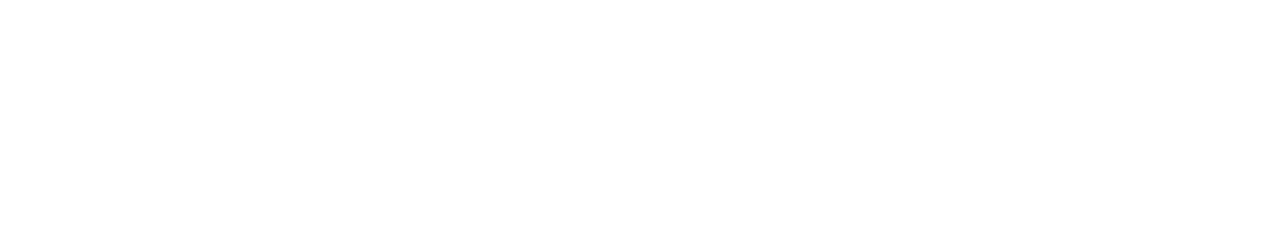
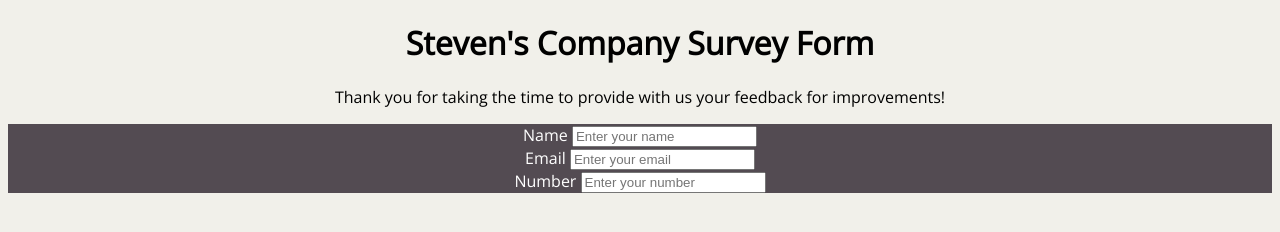
Before and after one commit to steventn/PersonalProducts, a plain HTML site: page SurveyForm.html in a window 1280 px wide. Drawn offline with nearby package versions, Linux system fonts and the light colour scheme.

Commit message:
progress 1, added form elements

```diff
--- a/SurveyForm.html
+++ b/SurveyForm.html
@@ -4,13 +4,47 @@
     @import url('https://fonts.googleapis.com/css?family=Open+Sans&display=swap');
 
 body {
-    background-color: white;
     font-family: 'Open Sans', sans-serif;
+    background-color: #F1F0EA;
+}
+
+.container {
+    text-align: center;
+}
+
+#survey-form {
+    background-color: #534B52;
+    color: white;
 }
 
 </style>
 </head>
 
-<body id="main">
+<body>
+    <div class="container">
+        <div class=header>
+            <h1 id="title">Steven's Company Survey Form</h1>
+            <p id="description">Thank you for taking the time to provide with us your feedback for improvements!</p>
+        </div>
 
+        <div class="container-1">
+            <form id="survey-form">
+                <div class="form-group">
+                    <label id="name-label" for="name"> Name </label>
+                    <input id="name" type="text" name="name" class="form-control" placeholder="Enter your name" required/>
+                </div>
+                <div class="form-group">
+                    <label id="name-label" for="name"> Email </label>
+                    <input id="email" type="text" name="email" class="form-control" placeholder="Enter your email" required/>
+                </div>
+                <div class="form-group">
+                    <label id="name-label" for="name"> Number </label>
+                    <input id="number" type="text" name="number" class="form-control" placeholder="Enter your number" required/>
+                </div>
+                <div id="dropdown" class="form-group">
+
+                </div>
+            </form>
+        </div>
+     </div>
 </body>
```
